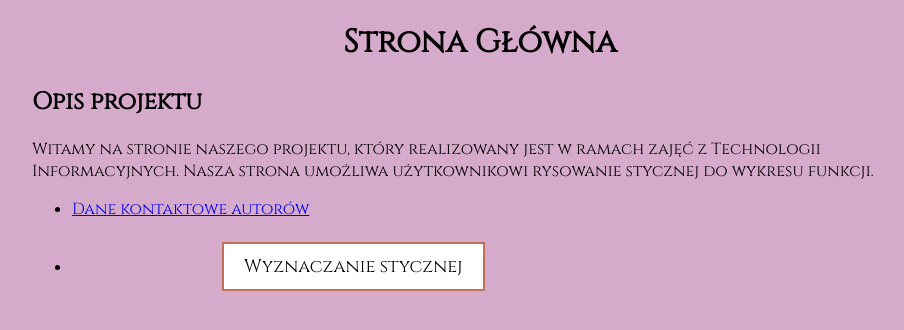
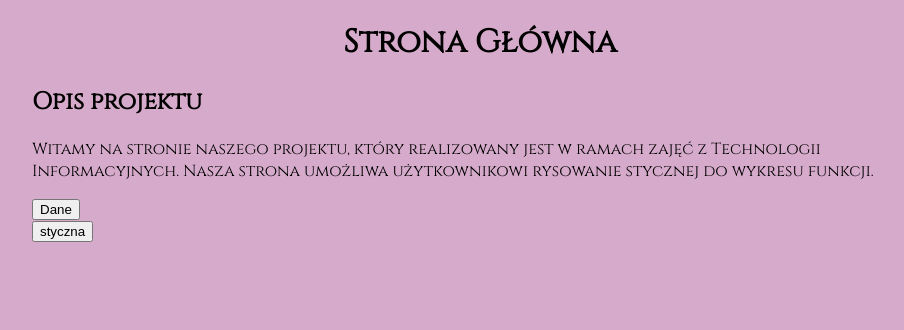
Before and after one commit to McKowal/projekt-IT, a Python web app: template templates/index.html in a window 1280 px wide. Shown: the top 330 px of the page, without its empty margins (160-1064 px from the left). Run offline with Jinja, Linux system fonts and the light colour scheme; the template is opened without the code that fills it, so the values that code supplies are empty.

Commit message:
dodanie prawidłowych ścieżek

```diff
--- a/templates/index.html
+++ b/templates/index.html
@@ -11,10 +11,11 @@
         <p class="introduction"> Witamy na stronie naszego projektu, który realizowany jest w ramach zajęć z Technologii Informacyjnych.
             Nasza strona umożliwa użytkownikowi rysowanie stycznej do wykresu funkcji.
         </p>
-        <ul>
-            <li><a href="templates\dane.html" class="dane">Dane kontaktowe autorów</a></li>
-            <br>
-            <li><a href="templates\styczna.html" class="styczna">Wyznaczanie stycznej</a></li>
-        </ul>
+        <form action="dane" method="post">
+            <input type="submit" value="Dane" id="dane">
+        </form>
+        <form action="styczna" method="post">
+            <input type="submit" value="styczna" id="styczna">
+        </form>
     </body>
 </html>
```
